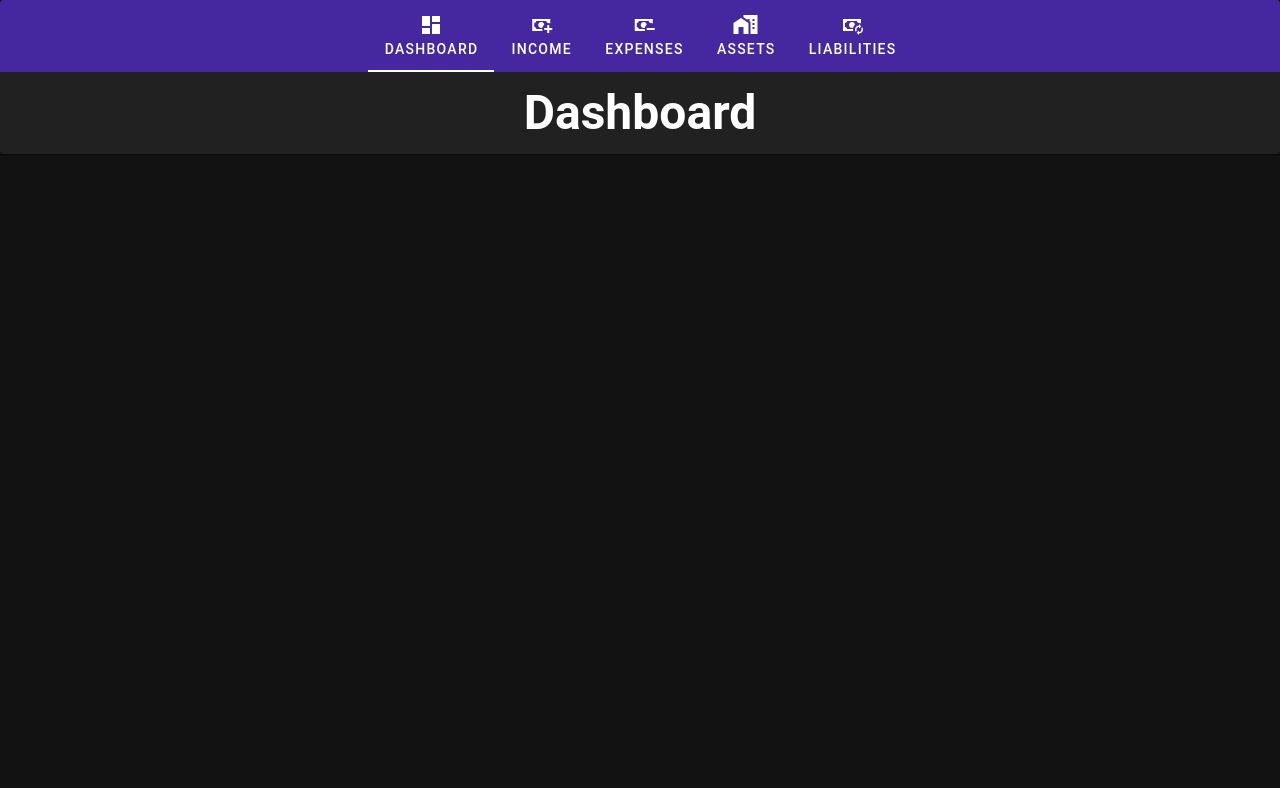
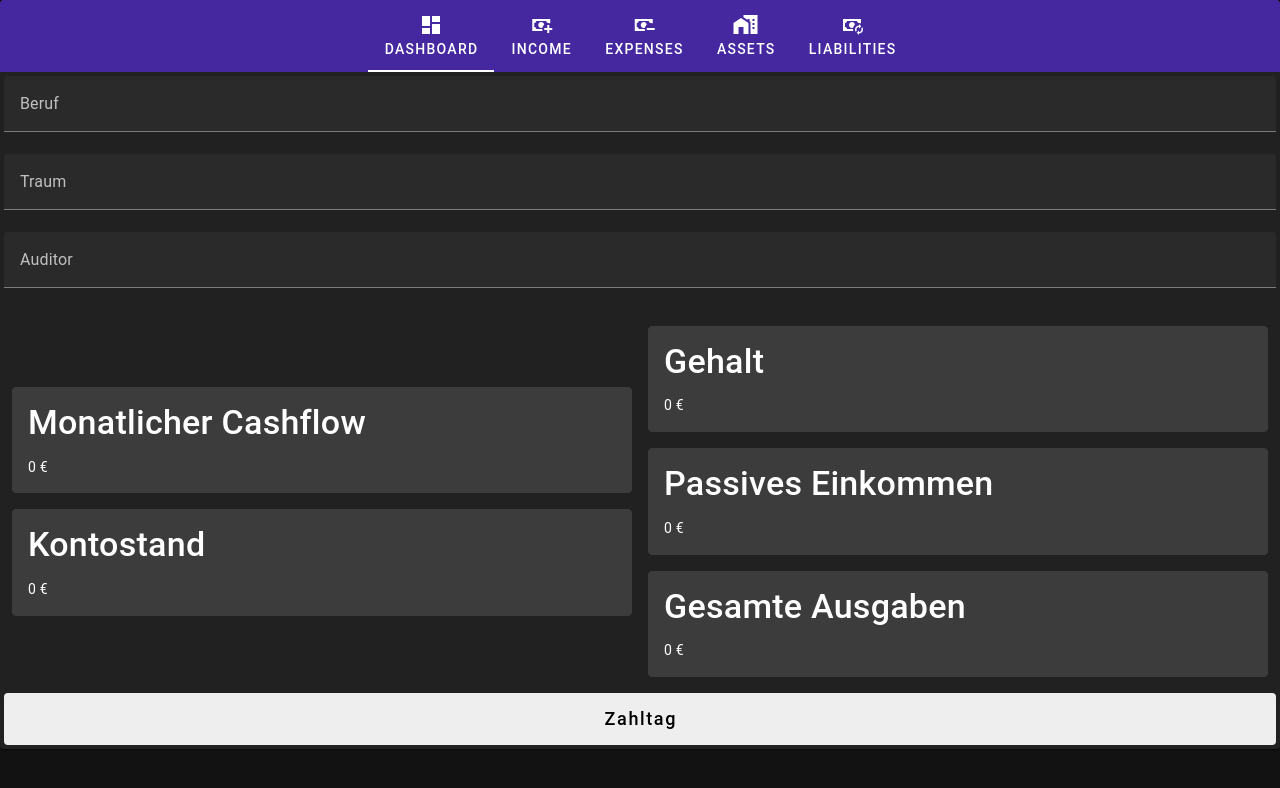
Before and after one commit to christian-stockinger/CashflowClassicGameSheet, a Vue app: page / in a window 1280 px wide. Shown: the top 788 px of the page. Built offline with nearby package versions, Linux system fonts and the light colour scheme.

Commit message:
feat: implement Basic Dashboard UI

```diff
--- /dev/null
+++ b/src/components/InfoCard.vue
@@ -0,0 +1,24 @@
+<template>
+  <v-card variant="tonal" width="100%" class="mx-auto ma-2">
+    <v-card-title class="text-h6 text-md-h5 text-lg-h4">{{ title }}</v-card-title>
+    <v-card-text>
+      {{ text }}
+    </v-card-text>
+  </v-card>
+</template>
+
+<script>
+export default {
+  name: 'InfoCard',
+  props: {
+    title: {
+      type: String,
+      required: true
+    },
+    text: {
+      type: String,
+      required: true
+    }
+  }
+}
+</script>
--- a/src/views/Dashboard.vue
+++ b/src/views/Dashboard.vue
@@ -1,10 +1,66 @@
 <template>
   <v-container fluid>
-    <v-responsive class="align-center text-center fill-height">
-      <h1 class="text-h3 font-weight-bold">Dashboard</h1>
-    </v-responsive>
+    <v-row>
+      <v-text-field label="Beruf" v-model="job"></v-text-field>
+    </v-row>
+    <v-row>
+      <v-text-field label="Traum" v-model="dream"></v-text-field>
+    </v-row>
+    <v-row>
+      <v-text-field label="Auditor" v-model="auditor"></v-text-field>
+    </v-row>
+
+    <v-row align="center" justify="center">
+      <v-col class="ma-2">
+        <v-row>
+          <InfoCard title="Monatlicher Cashflow" :text="state.GetCashflow + ' €'"/>
+        </v-row>
+        <v-row>
+          <InfoCard title="Kontostand" :text="state.balance + ' €'"/>
+        </v-row>
+      </v-col>
+
+      <v-col class="ma-2">
+        <v-row>
+          <InfoCard title="Gehalt" :text="state.balance + ' €'"/>
+        </v-row>
+        <v-row>
+          <InfoCard title="Passives Einkommen" :text="state.passivesEinkommen + ' €'"/>
+        </v-row>
+        <v-row>
+          <InfoCard title="Gesamte Ausgaben" :text="state.gesammteAusgaben + ' €'"/>
+        </v-row>
+      </v-col>
+    </v-row>
+
+    <v-row>
+      <v-btn
+        block
+        class="text-none"
+        color="grey-lighten-3"
+        size="x-large"
+        variant="flat"
+        @click="state.CalculatePayday()"
+      >
+        Zahltag
+      </v-btn>
+    </v-row>
+
   </v-container>
 </template>
 
-<script setup>
+<script>
+import InfoCard from "@/components/InfoCard.vue";
+
+export default {
+  components: {InfoCard},
+  data() {
+    return {
+      state: this.gamestate,
+      job: "",
+      dream: "",
+      auditor: "",
+    };
+  }
+};
 </script>
```
